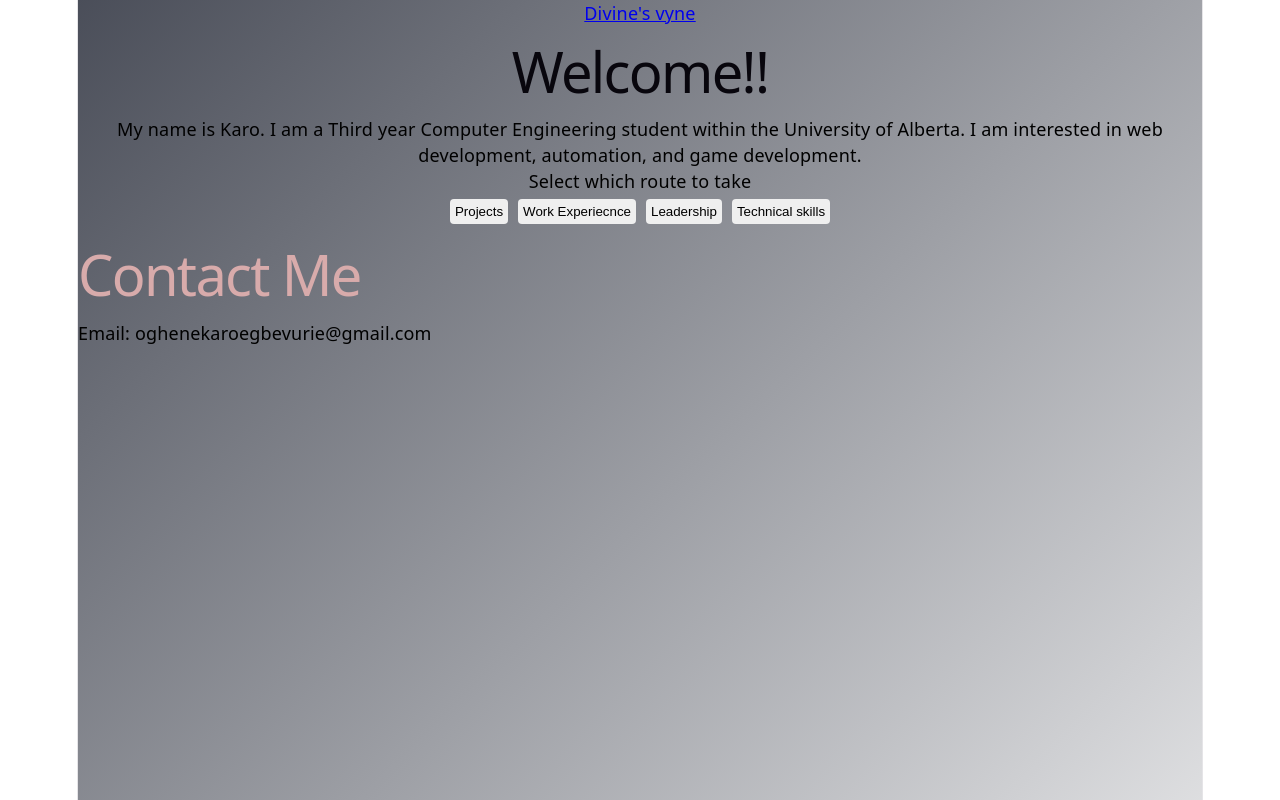
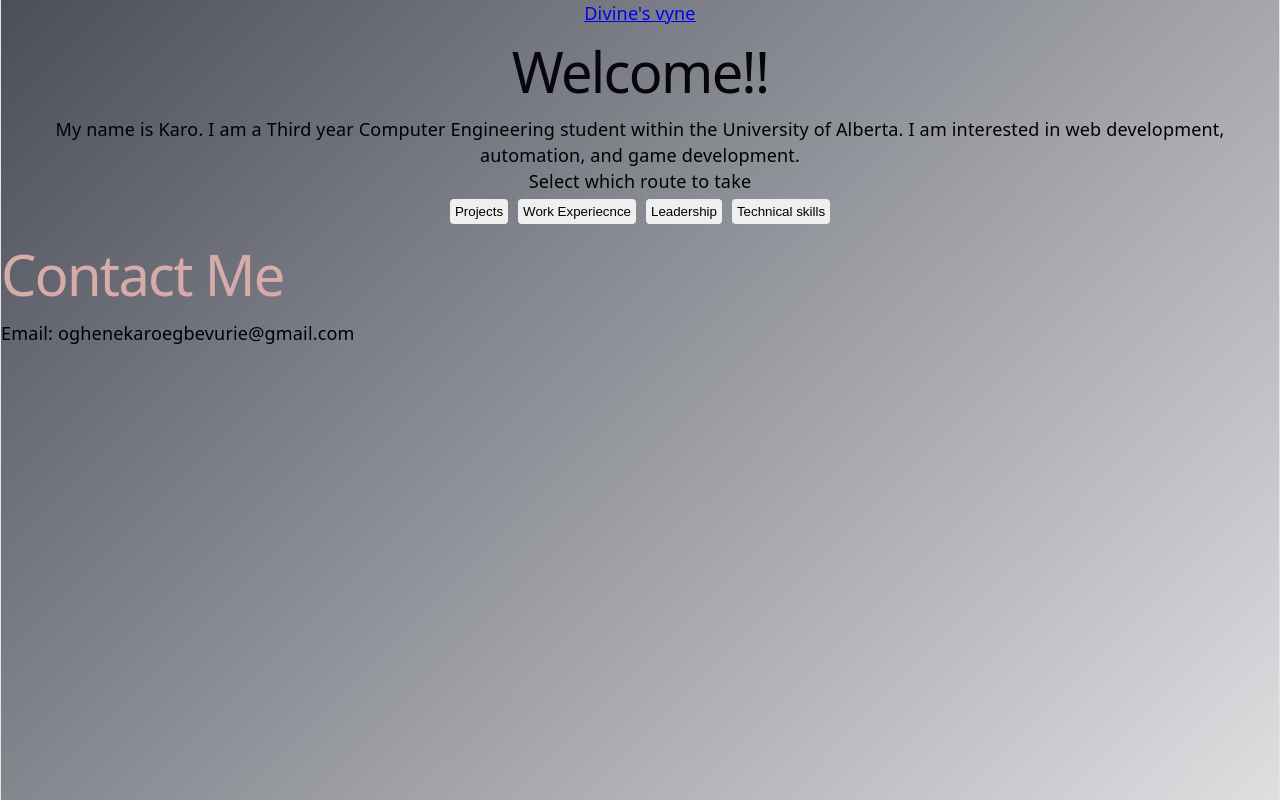
Before and after one commit to kdruid/My-Website, a React (Vite) app in the folder my-react-app/: page / in a window 1280 px wide. Built offline with nearby package versions, Linux system fonts and the light colour scheme.

Commit message:
fixed_table

```diff
--- a/my-react-app/src/App.css
+++ b/my-react-app/src/App.css
@@ -1,3 +1,11 @@
+html, body, #root {
+  width: 100%;
+  min-height: 100vh;
+
+  margin: 0;
+  padding: 0;
+}
+
 :root{
   --gradient: linear-gradient(
     135deg,
@@ -32,6 +40,31 @@
   margin: auto;
   padding: 20px;
   box-sizing: border-box;
+  max-height: auto;
+/*
+  opacity: 0;
+
+  overflow: hidden;
+
+  transform: translateY(-10px);
+
+  transition:
+    max-height 0.5s ease,
+    opacity 0.4s ease,
+    transform 0.4s ease,
+    padding 0.4s ease;
+
+  padding: 0 20px;*/
+}
+
+.box.active {
+  max-height: 1000px;
+
+  opacity: 100;
+
+  transform: translateY(0);
+
+  padding: 20px;
 }
 
 .collapsible{
@@ -84,3 +117,11 @@
   margin: 20px auto;
   border-radius: 16px;
 }
+
+table {
+  margin: 20px auto;
+
+  border-spacing: 40px 10px;
+
+  text-align: center;
+}
```
